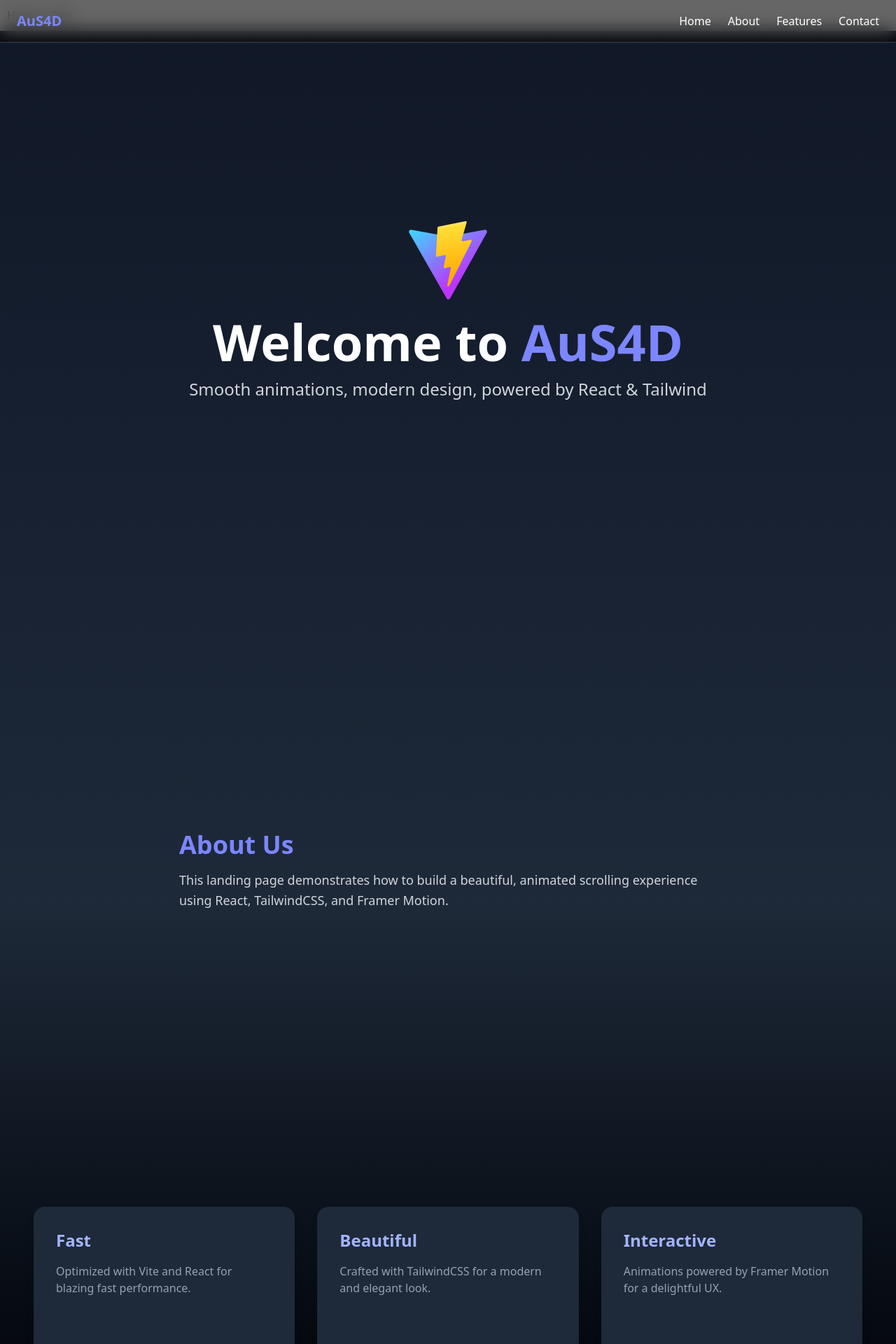
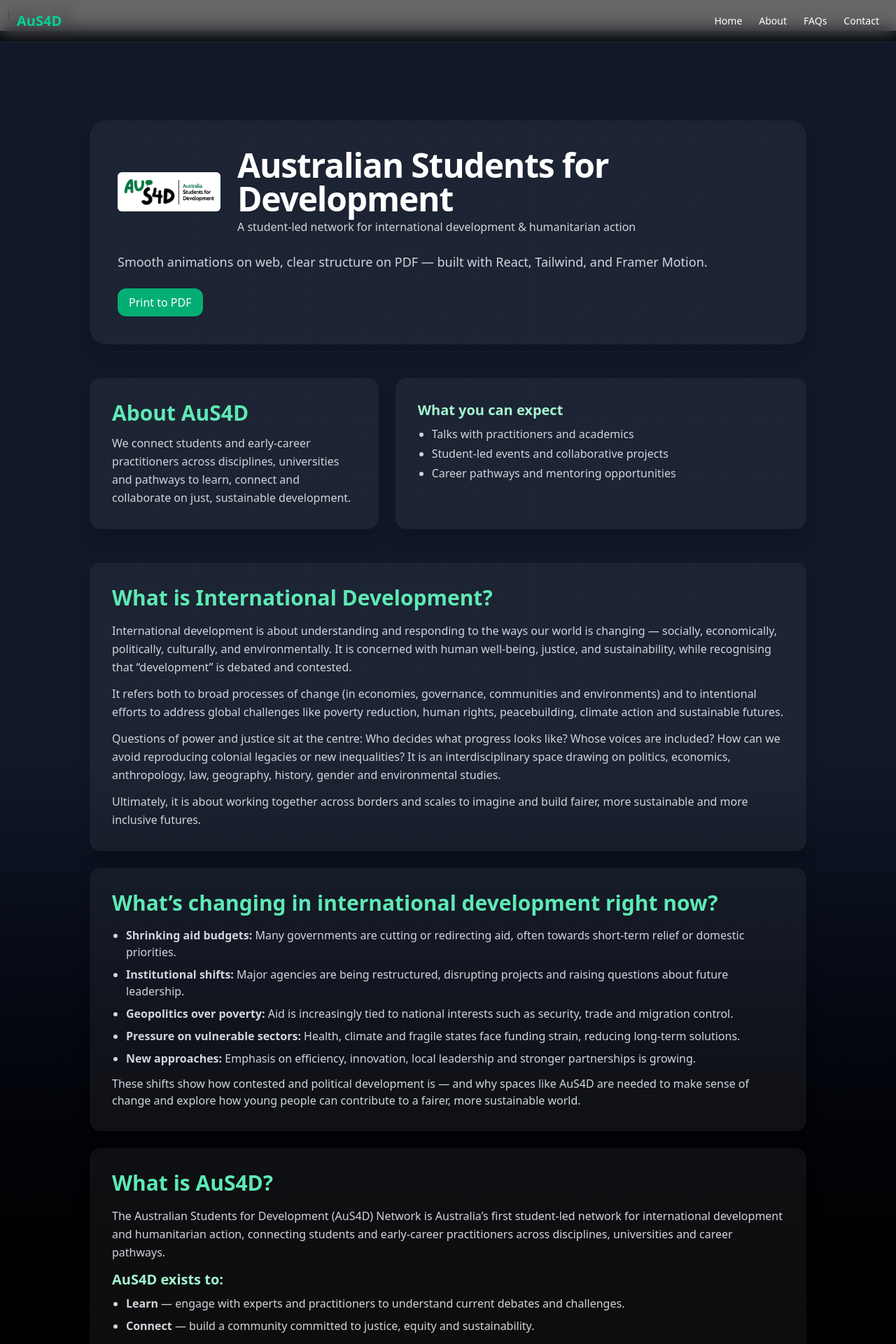
Before and after one commit to AuS4D-Web-Dev/AuS4D-Frontend, a React (Vite) app: page / in a window 1280 px wide. Shown: the top 1920 px of the page at 70% size. Built offline with nearby package versions, Linux system fonts and the light colour scheme.

Commit message:
Main page update

```diff
--- a/src/pages/Home.tsx
+++ b/src/pages/Home.tsx
@@ -1,141 +1,176 @@
 import { motion } from "framer-motion";
 import { useEffect } from "react";
-import { Link } from "react-scroll";
+
+/*
+  How to use the logo:
+  - Save the provided logo file to /public/aus4d-logo.jpg (or .png)
+  - Update the src below if you use a different path/name
+*/
 
 export default function Home() {
     useEffect(() => {
         window.scrollTo(0, 0);
     }, []);
 
+    // Simple helper to disable motion when printing
+    const motionProps = {
+        initial: { opacity: 0, y: 24 },
+        whileInView: { opacity: 1, y: 0 },
+        viewport: { once: true },
+        transition: { duration: 0.6 }
+    } as const;
+
     return (
-        <main className="bg-gradient-to-b from-gray-900 via-gray-800 to-black text-white">
-            {/* Navbar */}
-            <nav className="fixed top-0 left-0 w-full z-50 bg-black/60 backdrop-blur-md border-b border-gray-700">
+        <main className="bg-gradient-to-b from-gray-900 via-gray-900 to-black text-white min-h-screen">
+            {/* Print styles */}
+            <style>{`
+        @media print {
+          @page { size: A4; margin: 16mm; }
+          /* Hide interactive/animated-only UI in print */
+          .no-print { display: none !important; }
+          /* Use light text for print readability */
+          body, main { color: #000 !important; background: #fff !important; }
+          .print-bg-white { background: #fff !important; }
+          .print-text-black { color: #000 !important; }
+          .print-border { border-color: #000 !important; }
+          /* Expand accordions for print */
+          details { open: open; }
+          /* Avoid orphan headings and broken cards */
+          .avoid-break, h2, h3 { break-inside: avoid; page-break-inside: avoid; }
+        }
+      `}</style>
+
+            {/* Navbar (hidden in print) */}
+            <nav className="no-print fixed top-0 left-0 w-full z-50 bg-black/60 backdrop-blur-md border-b border-gray-800">
                 <div className="max-w-7xl mx-auto px-6 py-4 flex justify-between items-center">
-                    <span className="text-xl font-bold text-indigo-400">AuS4D</span>
-                    <div className="space-x-6">
-                        <Link
-                            to="hero"
-                            smooth={true}
-                            duration={600}
-                            className="cursor-pointer hover:text-indigo-300 transition-colors"
-                        >
-                            Home
-                        </Link>
-                        <Link
-                            to="about"
-                            smooth={true}
-                            duration={600}
-                            className="cursor-pointer hover:text-indigo-300 transition-colors"
-                        >
-                            About
-                        </Link>
-                        <Link
-                            to="features"
-                            smooth={true}
-                            duration={600}
-                            className="cursor-pointer hover:text-indigo-300 transition-colors"
-                        >
-                            Features
-                        </Link>
-                        <Link
-                            to="footer"
-                            smooth={true}
-                            duration={600}
-                            className="cursor-pointer hover:text-indigo-300 transition-colors"
-                        >
-                            Contact
-                        </Link>
+                    <span className="text-xl font-bold text-emerald-400">AuS4D</span>
+                    <div className="space-x-6 text-sm">
+                        <a href="#hero" className="cursor-pointer hover:text-emerald-300 transition-colors">Home</a>
+                        <a href="#about" className="cursor-pointer hover:text-emerald-300 transition-colors">About</a>
+                        <a href="#content" className="cursor-pointer hover:text-emerald-300 transition-colors">FAQs</a>
+                        <a href="#footer" className="cursor-pointer hover:text-emerald-300 transition-colors">Contact</a>
                     </div>
                 </div>
             </nav>
 
-            {/* Hero Section */}
-            <section
-                id="hero"
-                className="h-screen flex flex-col justify-center items-center text-center px-6"
-            >
-                <motion.img
-                    src="/vite.svg"
-                    alt="Logo"
-                    initial={{ opacity: 0, y: -50, scale: 0.8 }}
-                    animate={{ opacity: 1, y: 0, scale: 1 }}
-                    transition={{ duration: 1.2, ease: "easeOut" }}
-                    className="w-28 h-28 mb-6"
-                />
-                <motion.h1
-                    initial={{ opacity: 0, y: 40 }}
-                    animate={{ opacity: 1, y: 0 }}
-                    transition={{ duration: 1.5 }}
-                    className="text-5xl md:text-7xl font-extrabold"
-                >
-                    Welcome to <span className="text-indigo-400">AuS4D</span>
-                </motion.h1>
-                <motion.p
-                    initial={{ opacity: 0 }}
-                    animate={{ opacity: 1 }}
-                    transition={{ delay: 1.2, duration: 1 }}
-                    className="mt-4 text-lg md:text-2xl text-gray-300"
-                >
-                    Smooth animations, modern design, powered by React & Tailwind
-                </motion.p>
+            {/* Header for PDF (shows on both web & print) */}
+            <header id="hero" className="pt-28 md:pt-32 px-6">
+                <div className="max-w-5xl mx-auto bg-white/5 rounded-2xl md:rounded-3xl p-6 md:p-10 shadow-xl print-bg-white print-text-black">
+                    <div className="flex items-center gap-4 md:gap-6">
+                        <img
+                            src="/logo.jpeg"
+                            alt="AuS4D logo"
+                            className="w-28 h-10 md:w-40 md:h-14 object-contain bg-white rounded-md p-2 print-bg-white"
+                        />
+                        <div>
+                            <h1 className="text-3xl md:text-5xl font-extrabold tracking-tight text-white print-text-black">
+                                Australian Students for Development
+                            </h1>
+                            <p className="text-sm md:text-base text-gray-300 mt-1 print-text-black">
+                                A student-led network for international development & humanitarian action
+                            </p>
+                        </div>
+                    </div>
+
+                    {/* Web hero subcopy (kept subtle for PDF) */}
+                    <motion.p {...motionProps} className="mt-6 text-base md:text-lg text-gray-300 print-text-black">
+                        Smooth animations on web, clear structure on PDF — built with React, Tailwind, and Framer Motion.
+                    </motion.p>
+
+                    {/* Print button (hidden when printing) */}
+                    <div className="no-print mt-6">
+                        <button onClick={() => window.print()} className="px-4 py-2 rounded-xl bg-emerald-500/90 hover:bg-emerald-500 text-white font-medium shadow">
+                            Print to PDF
+                        </button>
+                    </div>
+                </div>
+            </header>
+
+            {/* About */}
+            <section id="about" className="px-6 mt-12">
+                <div className="max-w-5xl mx-auto grid md:grid-cols-12 gap-6">
+                    <motion.div {...motionProps} className="md:col-span-5 bg-white/5 rounded-2xl p-6 md:p-8 shadow-xl print-bg-white print-text-black">
+                        <h2 className="text-2xl md:text-3xl font-bold text-emerald-300 mb-3 print-text-black">About AuS4D</h2>
+                        <p className="text-gray-300 leading-relaxed print-text-black">
+                            We connect students and early‑career practitioners across disciplines, universities and pathways to learn,
+                            connect and collaborate on just, sustainable development.
+                        </p>
+                    </motion.div>
+                    <motion.div {...motionProps} className="md:col-span-7 bg-white/5 rounded-2xl p-6 md:p-8 shadow-xl avoid-break print-bg-white print-text-black">
+                        <h3 className="text-xl font-semibold mb-2 text-emerald-200 print-text-black">What you can expect</h3>
+                        <ul className="list-disc pl-5 space-y-1 text-gray-300 print-text-black">
+                            <li>Talks with practitioners and academics</li>
+                            <li>Student‑led events and collaborative projects</li>
+                            <li>Career pathways and mentoring opportunities</li>
+                        </ul>
+                    </motion.div>
+                </div>
             </section>
 
-            {/* About Section */}
-            <section
-                id="about"
-                className="min-h-screen flex flex-col justify-center items-center px-10"
-            >
-                <motion.div
-                    initial={{ opacity: 0, x: -80 }}
-                    whileInView={{ opacity: 1, x: 0 }}
-                    viewport={{ once: true }}
-                    transition={{ duration: 1.2 }}
-                    className="max-w-3xl"
-                >
-                    <h2 className="text-4xl font-bold mb-4 text-indigo-400">About Us</h2>
-                    <p className="text-lg text-gray-300 leading-relaxed">
-                        This landing page demonstrates how to build a beautiful, animated
-                        scrolling experience using React, TailwindCSS, and Framer Motion.
-                    </p>
-                </motion.div>
-            </section>
+            {/* FAQ / Content mapped from your document */}
+            <section id="content" className="px-6 mt-12">
+                <div className="max-w-5xl mx-auto space-y-6">
+                    {/* Card 1 */}
+                    <article className="bg-white/5 rounded-2xl p-6 md:p-8 shadow-xl print-bg-white print-text-black avoid-break">
+                        <h2 className="text-2xl md:text-3xl font-bold text-emerald-300 mb-4 print-text-black">What is International Development?</h2>
+                        <p className="text-gray-300 leading-relaxed mb-3 print-text-black">
+                            International development is about understanding and responding to the ways our world is changing — socially, economically,
+                            politically, culturally, and environmentally. It is concerned with human well‑being, justice, and sustainability, while recognising
+                            that “development” is debated and contested.
+                        </p>
+                        <p className="text-gray-300 leading-relaxed mb-3 print-text-black">
+                            It refers both to broad processes of change (in economies, governance, communities and environments) and to intentional efforts to
+                            address global challenges like poverty reduction, human rights, peacebuilding, climate action and sustainable futures.
+                        </p>
+                        <p className="text-gray-300 leading-relaxed mb-3 print-text-black">
+                            Questions of power and justice sit at the centre: Who decides what progress looks like? Whose voices are included? How can we avoid
+                            reproducing colonial legacies or new inequalities? It is an interdisciplinary space drawing on politics, economics, anthropology,
+                            law, geography, history, gender and environmental studies.
+                        </p>
+                        <p className="text-gray-300 leading-relaxed print-text-black">
+                            Ultimately, it is about working together across borders and scales to imagine and build fairer, more sustainable and more inclusive futures.
+                        </p>
+                    </article>
 
-            {/* Features Section */}
-            <section
-                id="features"
-                className="min-h-screen grid grid-cols-1 md:grid-cols-3 gap-8 px-12 py-20"
-            >
-                {["Fast", "Beautiful", "Interactive"].map((title, i) => (
-                    <motion.div
-                        key={i}
-                        initial={{ opacity: 0, y: 100 }}
-                        whileInView={{ opacity: 1, y: 0 }}
-                        viewport={{ once: true }}
-                        transition={{ delay: i * 0.3, duration: 1 }}
-                        className="bg-gray-800 rounded-2xl p-8 shadow-lg hover:scale-105 transition-transform"
-                    >
-                        <h3 className="text-2xl font-semibold mb-4 text-indigo-300">
-                            {title}
-                        </h3>
-                        <p className="text-gray-400">
-                            {title === "Fast" &&
-                                "Optimized with Vite and React for blazing fast performance."}
-                            {title === "Beautiful" &&
-                                "Crafted with TailwindCSS for a modern and elegant look."}
-                            {title === "Interactive" &&
-                                "Animations powered by Framer Motion for a delightful UX."}
+                    {/* Card 2 */}
+                    <article className="bg-white/5 rounded-2xl p-6 md:p-8 shadow-xl print-bg-white print-text-black avoid-break">
+                        <h2 className="text-2xl md:text-3xl font-bold text-emerald-300 mb-4 print-text-black">What’s changing in international development right now?</h2>
+                        <ul className="list-disc pl-5 space-y-2 text-gray-300 print-text-black">
+                            <li><b>Shrinking aid budgets:</b> Many governments are cutting or redirecting aid, often towards short‑term relief or domestic priorities.</li>
+                            <li><b>Institutional shifts:</b> Major agencies are being restructured, disrupting projects and raising questions about future leadership.</li>
+                            <li><b>Geopolitics over poverty:</b> Aid is increasingly tied to national interests such as security, trade and migration control.</li>
+                            <li><b>Pressure on vulnerable sectors:</b> Health, climate and fragile states face funding strain, reducing long‑term solutions.</li>
+                            <li><b>New approaches:</b> Emphasis on efficiency, innovation, local leadership and stronger partnerships is growing.</li>
+                        </ul>
+                        <p className="mt-3 text-gray-300 print-text-black">
+                            These shifts show how contested and political development is — and why spaces like AuS4D are needed to make sense of change and explore how young people can contribute to a fairer, more sustainable world.
                         </p>
-                    </motion.div>
-                ))}
+                    </article>
+
+                    {/* Card 3 */}
+                    <article className="bg-white/5 rounded-2xl p-6 md:p-8 shadow-xl print-bg-white print-text-black avoid-break">
+                        <h2 className="text-2xl md:text-3xl font-bold text-emerald-300 mb-4 print-text-black">What is AuS4D?</h2>
+                        <p className="text-gray-300 leading-relaxed mb-3 print-text-black">
+                            The Australian Students for Development (AuS4D) Network is Australia’s first student‑led network for international development and humanitarian action, connecting students and early‑career practitioners across disciplines, universities and career pathways.
+                        </p>
+                        <h3 className="text-xl font-semibold mt-2 mb-2 text-emerald-200 print-text-black">AuS4D exists to:</h3>
+                        <ul className="list-disc pl-5 space-y-2 text-gray-300 print-text-black">
+                            <li><b>Learn</b> — engage with experts and practitioners to understand current debates and challenges.</li>
+                            <li><b>Connect</b> — build a community committed to justice, equity and sustainability.</li>
+                            <li><b>Collaborate</b> — create opportunities to work together on events, projects and ideas that drive meaningful change.</li>
+                        </ul>
+                    </article>
+                </div>
             </section>
 
             {/* Footer */}
-            <footer
-                id="footer"
-                className="py-10 text-center text-gray-500 text-sm bg-gray-900"
-            >
-                © 2025 AuS4D — Built by Leran Peng and Runzhi Zhao from UWA
+            <footer id="footer" className="px-6 py-12">
+                <div className="max-w-5xl mx-auto text-center text-gray-400 print-text-black">
+                    <hr className="border-gray-700 print-border mb-6" />
+                    <p className="text-sm">
+                        © {new Date().getFullYear()} AuS4D — Built by Leran Peng & Runzhi Zhao (UWA). For print enquiries, contact info@aus4d.org.
+                    </p>
+                </div>
             </footer>
         </main>
     );
```
Also changed, not shown: src/pages/Home.module.css (deleted, +0 -32 lines), public/logo.jpeg (added).
